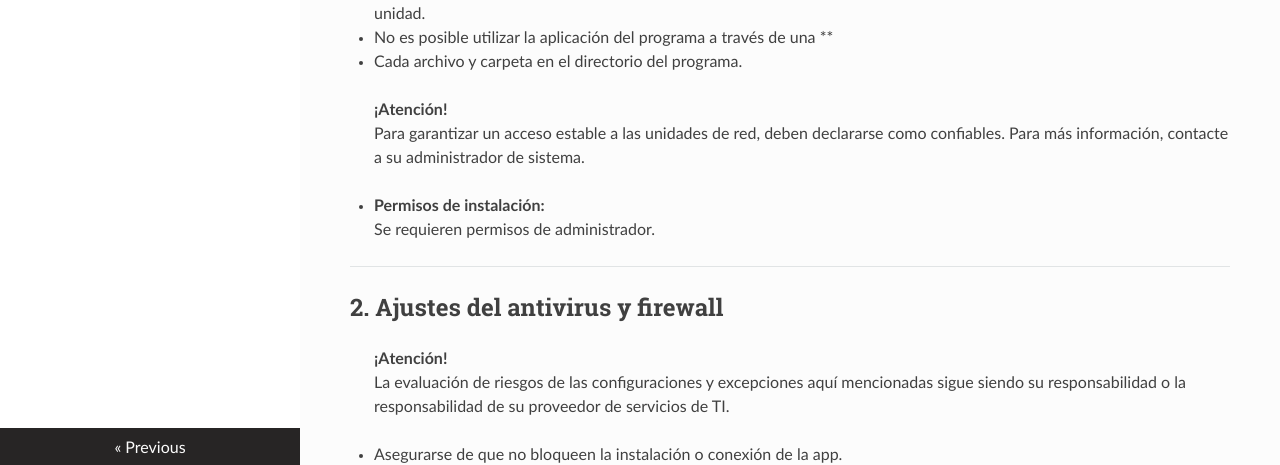
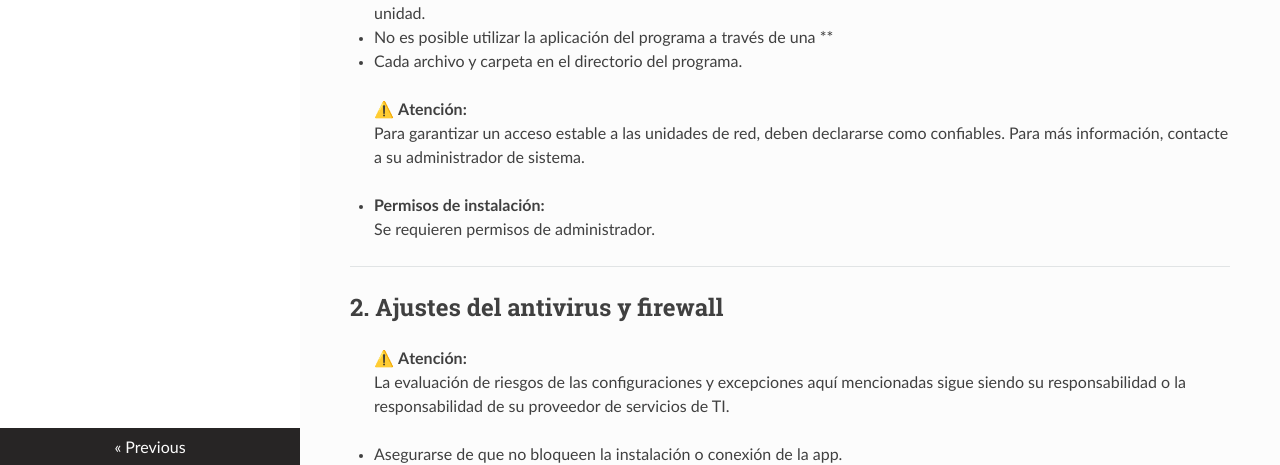
Before and after one commit to endades/Setup-installation, an MkDocs documentation site: the page built from docs/Configuracion_Sistema.md, in a window 1280 px wide. Shown: the part 432-897 px from the top of the page. Built offline with MkDocs 1.6.1, drawn with Linux system fonts in a browser that asks for light colours; nearby versions of some CDN libraries.

Commit message:
Update info

```diff
--- a/docs/Configuracion_Sistema.md
+++ b/docs/Configuracion_Sistema.md
@@ -14,7 +14,7 @@ Los usuarios de Windows necesitarán permisos de lectura, escritura y realizar c
 - No es posible utilizar la aplicación del programa a través de una **
 - Cada archivo y carpeta en el directorio del programa.
 
-> **¡Atención!**
+> ⚠️ **Atención:**
 > Para garantizar un acceso estable a las unidades de red, deben declararse como confiables. Para más información, contacte a su administrador de sistema.
 
 - **Permisos de instalación:**
@@ -24,7 +24,7 @@ Los usuarios de Windows necesitarán permisos de lectura, escritura y realizar c
 
 ## 2. Ajustes del antivirus y firewall
 
-> **¡Atención!**
+> ⚠️ **Atención:**
 > La evaluación de riesgos de las configuraciones y excepciones aquí mencionadas sigue siendo su responsabilidad o la responsabilidad de su proveedor de servicios de TI.
 
 - Asegurarse de que no bloqueen la instalación o conexión de la app.
--- a/docs/stylesheets/custom.css
+++ b/docs/stylesheets/custom.css
@@ -67,7 +67,7 @@ footer {
 .wy-side-nav-search > a {
     pointer-events: none;
     cursor: default;
-    background-image: url("../Imagenes/endades2.png");
+    background-image: url("../images/endades2.png");
     background-repeat: no-repeat;
     background-position: center;
     background-size: 200px 35px;
--- a/mkdocs.yml
+++ b/mkdocs.yml
@@ -3,18 +3,19 @@
 
 theme:
   name: readthedocs
+  highlightjs: true
   # logo: img/endades.png
-  highlightjs: true
+  # favicon: images/Time2_16x16.png
 
 
-# Change font style
+### Change font style ###
 extra_css:
   - stylesheets/custom.css
 
 #extra_javascript:
 #  - assets/javascripts/search-highlight.js
 
-# Hide logos and copy rights
+### Hide logos and copy rights ###
 extra:
   hide:
     github: true
@@ -22,6 +23,7 @@
 
 copyright: " "
 
+### Menu navegacion ###
 nav:
   - Inicio: index.md
   - Requisitos del sistema: Requisitos_Sistema.md
```
Also changed, not shown: docs/index.md (+1 -1 lines), docs/images/Time2_16x16.png (added), docs/images/endades.png (renamed from docs/Imagenes/endades.png), docs/images/endades2.png (renamed from docs/Imagenes/endades2.png), docs/images/endades3.png (added).
